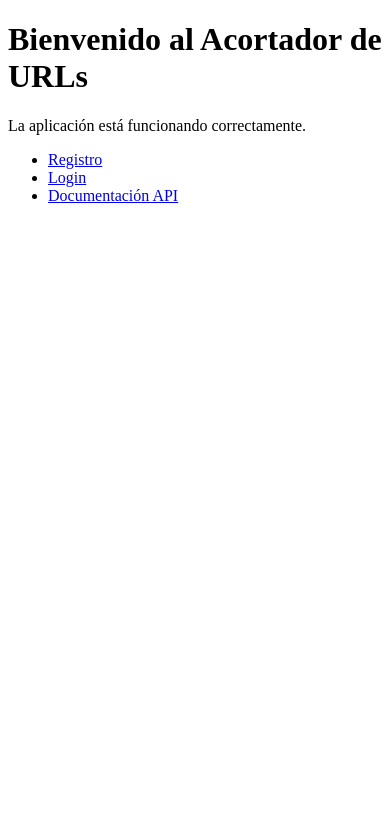
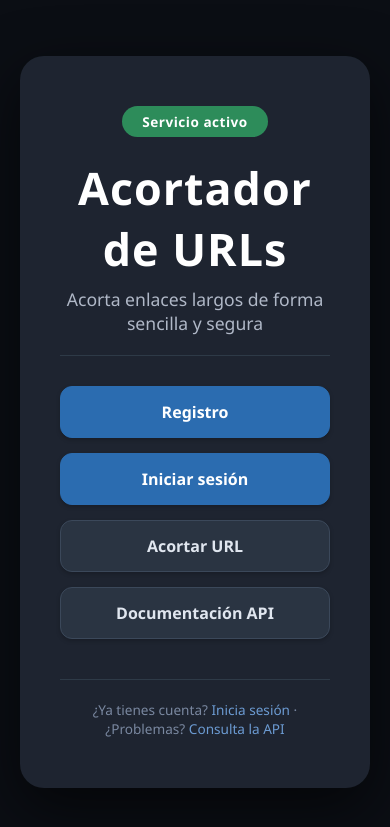
Before and after one commit to fabianaldo2024-arch/acortador_url, a FastAPI app: page / in a window 390 px wide. Shown: the top 827 px of the page. Run offline with FastAPI, Linux system fonts and the light colour scheme.

Commit message:
Mejora visual de la página de inicio, actualización de autenticación y limpieza de archivos

```diff
--- a/app/main.py
+++ b/app/main.py
@@ -1,61 +1,233 @@
 from contextlib import asynccontextmanager
-from app.database import engine, Base
-from app import models # Asegúrate de importar tus modelos
-
 from fastapi import FastAPI, Depends, HTTPException, Request, status
-from fastapi.responses import RedirectResponse, HTMLResponse, JSONResponse
+from fastapi.responses import RedirectResponse, HTMLResponse
 from fastapi.templating import Jinja2Templates
 from fastapi.staticfiles import StaticFiles
 from sqlalchemy.ext.asyncio import AsyncSession
-from app.database import get_db
+from datetime import timedelta
+import os
+import asyncio
+
+from app.database import engine, Base, get_db
+from app import models
 from app.services.url_service import URLService
 from app.services.metadata_service import MetadataService
-from app.auth import get_current_user, authenticate_user, create_access_token, get_password_hash, get_user_by_email
+from app.auth import (
+    get_current_user, authenticate_user, create_access_token,
+    get_password_hash, get_user_by_email
+)
 from app.dependencies import get_current_admin_user, get_current_active_user
 from app.schemas import UserCreate, UserLogin, URLCreate, URLResponse, Token
-from app.models import User
-from datetime import timedelta
-import asyncio
-from fastapi.templating import Jinja2Templates
 
+# ====== LIFESPAN PARA CREAR TABLAS AL INICIAR ======
 @asynccontextmanager
 async def lifespan(app: FastAPI):
-    # --- Código que se ejecuta al INICIAR la app ---
     async with engine.begin() as conn:
         await conn.run_sync(Base.metadata.create_all)
     print("✅ Tablas verificadas/creadas al iniciar la app.")
     yield
-    # --- Código que se ejecuta al CERRAR la app (opcional) ---
-    # await engine.dispose()
 
+# ====== INSTANCIA DE LA APP ======
 app = FastAPI(title="URL Shortener", lifespan=lifespan)
 
-# ====== CONFIGURACIÓN DE TEMPLATES ======
-
-import os
+# ====== CONFIGURACIÓN DE TEMPLATES Y STATIC ======
 BASE_DIR = os.path.dirname(os.path.abspath(__file__))
 templates = Jinja2Templates(directory=os.path.join(BASE_DIR, "templates"))
 app.mount("/static", StaticFiles(directory=os.path.join(BASE_DIR, "static")), name="static")
 
-templates = Jinja2Templates(directory="app/templates")
-app.mount("/static", StaticFiles(directory="app/static"), name="static")
-
-# ====== PÁGINAS HTML (¡PRIMERO! ANTES DE /{short_code}) ======
+# ====== PÁGINAS HTML (rutas web) ======
 
 @app.get("/", response_class=HTMLResponse)
 async def home(request: Request):
     html_content = """
+   <!DOCTYPE html>
+<html lang="es">
+<head>
+    <meta charset="UTF-8">
+    <meta name="viewport" content="width=device-width, initial-scale=1.0">
+    <title>Acortador de URLs</title>
+    <style>
+        /* RESET y fondo oscuro */
+        * {
+            margin: 0;
+            padding: 0;
+            box-sizing: border-box;
+        }
+        body {
+            font-family: 'Segoe UI', Tahoma, Geneva, Verdana, sans-serif;
+            background: #0b0e14;  /* fondo oscuro */
+            min-height: 100vh;
+            display: flex;
+            justify-content: center;
+            align-items: center;   /* centrado vertical y horizontal */
+            margin: 0;
+            padding: 20px;
+        }
+        .container {
+            background: #1e2430;   /* fondo de la tarjeta más claro que el body */
+            border-radius: 24px;
+            padding: 50px 40px;
+            max-width: 700px;
+            width: 100%;
+            box-shadow: 0 20px 60px rgba(0,0,0,0.6);
+            text-align: center;
+            transition: transform 0.3s ease;
+        }
+        .container:hover {
+            transform: translateY(-5px);
+        }
+        h1 {
+            font-size: 2.8rem;
+            color: #ffffff;
+            margin-bottom: 8px;
+            font-weight: 700;
+            letter-spacing: 1px;
+        }
+        .subtitle {
+            font-size: 1.1rem;
+            color: #b0b8c7;
+            margin-bottom: 30px;
+            border-bottom: 1px solid #2e3a47;
+            padding-bottom: 20px;
+        }
+        .badge {
+            display: inline-block;
+            background: #2d8c5a;
+            color: #ffffff;
+            padding: 6px 20px;
+            border-radius: 50px;
+            font-size: 0.85rem;
+            font-weight: 600;
+            margin-bottom: 20px;
+            letter-spacing: 0.5px;
+        }
+        .menu {
+            display: flex;
+            flex-wrap: wrap;
+            justify-content: center;
+            gap: 15px;
+            margin-top: 10px;
+        }
+        .menu a {
+            display: inline-block;
+            text-decoration: none;
+            background: #2a3442;
+            color: #e0e6ef;
+            padding: 14px 30px;
+            border-radius: 12px;
+            font-weight: 600;
+            font-size: 1rem;
+            border: 1px solid #3b485a;
+            transition: all 0.2s ease;
+            flex: 1 0 auto;
+            min-width: 140px;
+            box-shadow: 0 2px 4px rgba(0,0,0,0.2);
+        }
+        .menu a:hover {
+            background: #3b4a5e;
+            color: #ffffff;
+            border-color: #5a6f88;
+            transform: scale(1.03);
+            box-shadow: 0 8px 20px rgba(0,0,0,0.4);
+        }
+        .menu a.primary {
+            background: #2b6cb0;
+            color: white;
+            border-color: #2b6cb0;
+        }
+        .menu a.primary:hover {
+            background: #1f4e7a;
+            border-color: #1f4e7a;
+        }
+        .footer {
+            margin-top: 40px;
+            font-size: 0.85rem;
+            color: #7a88a0;
+            border-top: 1px solid #2e3a47;
+            padding-top: 20px;
+        }
+        .footer a {
+            color: #6c9bd2;
+            text-decoration: none;
+        }
+        .footer a:hover {
+            text-decoration: underline;
+            color: #8bb4e6;
+        }
+    </style>
+</head>
+<body>
+    <div class="container">
+        <div class="badge">Servicio activo</div>
+        <h1>Acortador de URLs</h1>
+        <div class="subtitle">Acorta enlaces largos de forma sencilla y segura</div>
+
+        <div class="menu">
+            <a href="/register" class="primary">Registro</a>
+            <a href="/login" class="primary">Iniciar sesión</a>
+            <a href="/shorten">Acortar URL</a>
+            <a href="/docs">Documentación API</a>
+        </div>
+
+        <div class="footer">
+            ¿Ya tienes cuenta? <a href="/login">Inicia sesión</a> ·
+            ¿Problemas? <a href="/docs">Consulta la API</a>
+        </div>
+    </div>
+</body>
+</html>
+    """
+    return HTMLResponse(content=html_content)
+
+@app.get("/register", response_class=HTMLResponse)
+async def register_page(request: Request):
+    html_content = """
     <!DOCTYPE html>
     <html>
-    <head><title>URL Shortener</title></head>
+    <head>
+        <title>Registro - URL Shortener</title>
+        <style>
+            body { font-family: Arial; max-width: 400px; margin: 50px auto; padding: 20px; }
+            input { width: 100%; padding: 8px; margin: 5px 0 15px; box-sizing: border-box; }
+            button { background: #007bff; color: white; padding: 10px 20px; border: none; cursor: pointer; width: 100%; }
+            .error { color: red; }
+            .success { color: green; }
+        </style>
+    </head>
     <body>
-        <h1>Bienvenido al Acortador de URLs</h1>
-        <p>La aplicación está funcionando correctamente.</p>
-        <ul>
-            <li><a href="/register">Registro</a></li>
-            <li><a href="/login">Login</a></li>
-            <li><a href="/docs">Documentación API</a></li>
-        </ul>
+        <h1>Registro de Usuario</h1>
+        <form id="registerForm">
+            <label>Email:</label><br>
+            <input type="email" id="email" required><br>
+            <label>Nombre de usuario:</label><br>
+            <input type="text" id="username" required><br>
+            <label>Contraseña:</label><br>
+            <input type="password" id="password" required><br>
+            <button type="submit">Registrarse</button>
+        </form>
+        <p id="message"></p>
+        <a href="/">Volver al inicio</a>
+
+        <script>
+            document.getElementById('registerForm').addEventListener('submit', async (e) => {
+                e.preventDefault();
+                const email = document.getElementById('email').value;
+                const username = document.getElementById('username').value;
+                const password = document.getElementById('password').value;
+                const response = await fetch('/api/register', {
+                    method: 'POST',
+                    headers: {'Content-Type': 'application/json'},
+                    body: JSON.stringify({email, username, password})
+                });
+                const data = await response.json();
+                const msg = document.getElementById('message');
+                if (response.ok) {
+                    msg.innerHTML = '<span class="success">✅ Usuario registrado. Ahora <a href="/login">inicia sesión</a></span>';
+                } else {
+                    msg.innerHTML = '<span class="error">❌ ' + (data.detail || 'Error desconocido') + '</span>';
+                }
+            });
+        </script>
     </body>
     </html>
     """
@@ -63,26 +235,120 @@ async def home(request: Request):
 
 @app.get("/login", response_class=HTMLResponse)
 async def login_page(request: Request):
+    # 🔥 CORREGIDO: ahora envía 'email' en lugar de 'username'
     html_content = """
     <!DOCTYPE html>
     <html>
-    <head><title>Login - URL Shortener</title></head>
+    <head>
+        <title>Login - URL Shortener</title>
+        <style>
+            body { font-family: Arial; max-width: 400px; margin: 50px auto; padding: 20px; }
+            input { width: 100%; padding: 8px; margin: 5px 0 15px; box-sizing: border-box; }
+            button { background: #28a745; color: white; padding: 10px 20px; border: none; cursor: pointer; width: 100%; }
+            .error { color: red; }
+            .success { color: green; }
+        </style>
+    </head>
     <body>
         <h1>Inicio de Sesión</h1>
-        <p>Esta es la página de login (pendiente de implementación).</p>
+        <form id="loginForm">
+            <label>Email:</label><br>
+            <input type="email" id="email" required><br>
+            <label>Contraseña:</label><br>
+            <input type="password" id="password" required><br>
+            <button type="submit">Iniciar sesión</button>
+        </form>
+        <p id="message"></p>
         <a href="/">Volver al inicio</a>
+
+        <script>
+            document.getElementById('loginForm').addEventListener('submit', async (e) => {
+                e.preventDefault();
+                const email = document.getElementById('email').value;
+                const password = document.getElementById('password').value;
+                const response = await fetch('/api/login', {
+                    method: 'POST',
+                    headers: {'Content-Type': 'application/json'},
+                    body: JSON.stringify({email, password})
+                });
+                const data = await response.json();
+                const msg = document.getElementById('message');
+                if (response.ok) {
+                    msg.innerHTML = '<span class="success">✅ Login exitoso. Token: <code>' + data.access_token + '</code></span>';
+                    localStorage.setItem('access_token', data.access_token);
+                } else {
+                    msg.innerHTML = '<span class="error">❌ ' + (data.detail || 'Error desconocido') + '</span>';
+                }
+            });
+        </script>
     </body>
     </html>
     """
     return HTMLResponse(content=html_content)
 
+@app.get("/shorten", response_class=HTMLResponse)
+async def shorten_page(request: Request):
+    html_content = """
+    <!DOCTYPE html>
+    <html>
+    <head>
+        <title>Acortar URL - URL Shortener</title>
+        <style>
+            body { font-family: Arial; max-width: 500px; margin: 50px auto; padding: 20px; }
+            input { width: 100%; padding: 8px; margin: 5px 0 15px; box-sizing: border-box; }
+            button { background: #17a2b8; color: white; padding: 10px 20px; border: none; cursor: pointer; width: 100%; }
+            .result { margin-top: 20px; padding: 10px; background: #f8f9fa; border-radius: 5px; }
+        </style>
+    </head>
+    <body>
+        <h1>Acortar URL</h1>
+        <form id="shortenForm">
+            <label>URL original:</label><br>
+            <input type="url" id="url" placeholder="https://ejemplo.com" required><br>
+            <button type="submit">Acortar</button>
+        </form>
+        <div id="result" class="result" style="display:none;"></div>
+        <a href="/">Volver al inicio</a>
 
+        <script>
+            document.getElementById('shortenForm').addEventListener('submit', async (e) => {
+                e.preventDefault();
+                const url = document.getElementById('url').value;
+                const token = localStorage.getItem('access_token');
+                if (!token) {
+                    alert('Debes iniciar sesión primero. Ve a /login');
+                    return;
+                }
+                const response = await fetch('/api/urls', {
+                    method: 'POST',
+                    headers: {
+                        'Content-Type': 'application/json',
+                        'Authorization': 'Bearer ' + token
+                    },
+                    body: JSON.stringify({original_url: url})
+                });
+                const data = await response.json();
+                const resultDiv = document.getElementById('result');
+                if (response.ok) {
+                    const short_url = window.location.origin + '/' + data.short_code;
+                    resultDiv.innerHTML = '<strong>✅ URL acortada:</strong><br><a href="' + short_url + '" target="_blank">' + short_url + '</a>';
+                    resultDiv.style.display = 'block';
+                } else {
+                    resultDiv.innerHTML = '<span style="color:red;">❌ ' + (data.detail || 'Error desconocido') + '</span>';
+                    resultDiv.style.display = 'block';
+                }
+            });
+        </script>
+    </body>
+    </html>
+    """
+    return HTMLResponse(content=html_content)
 
 @app.get("/dashboard", response_class=HTMLResponse)
 async def dashboard(
     request: Request,
     db: AsyncSession = Depends(get_db),
-    current_user: User = Depends(get_current_active_user)
+    current_user: models.User = Depends(get_current_active_user)
 ):
     print("📄 Dashboard cargado para:", current_user.email)
     urls = await URLService.get_user_urls(db, current_user.id)
@@ -95,7 +361,7 @@ async def dashboard(
 async def admin_dashboard(
     request: Request,
     db: AsyncSession = Depends(get_db),
-    current_user: User = Depends(get_current_admin_user)
+    current_user: models.User = Depends(get_current_admin_user)
 ):
     print("📄 Admin dashboard cargado")
     urls = await URLService.get_all_urls(db)
@@ -106,146 +372,51 @@ async def admin_dashboard(
 
 # ====== API ENDPOINTS ======
 
-@app.get("/", response_class=HTMLResponse)
-async def home(request: Request):
-    html_content = """
-    <!DOCTYPE html>
-    <html>
-    <head>
-        <title>URL Shortener</title>
-        <style>
-            body { font-family: Arial, sans-serif; margin: 40px; background: #f4f4f4; }
-            .container { max-width: 600px; margin: 0 auto; background: white; padding: 30px; border-radius: 8px; box-shadow: 0 0 10px rgba(0,0,0,0.1); }
-            h1 { color: #333; }
-            ul { list-style: none; padding: 0; }
-            li { margin: 15px 0; }
-            a { display: inline-block; padding: 10px 20px; background: #007bff; color: white; text-decoration: none; border-radius: 5px; }
-            a:hover { background: #0056b3; }
-        </style>
-    </head>
-    <body>
-        <div class="container">
-            <h1>🚀 Bienvenido al Acortador de URLs</h1>
-            <p>La aplicación está funcionando correctamente.</p>
-            <ul>
-                <li><a href="/register">📝 Registro</a></li>
-                <li><a href="/login">🔑 Login</a></li>
-                <li><a href="/docs">📚 Documentación API</a></li>
-            </ul>
-        </div>
-    </body>
-    </html>
-    """
-    return HTMLResponse(content=html_content)
+@app.post("/api/register", status_code=201)
+async def api_register(user_data: UserCreate, db: AsyncSession = Depends(get_db)):
+    existing_user = await get_user_by_email(db, user_data.email)
+    if existing_user:
+        raise HTTPException(status_code=400, detail="El email ya está registrado")
+    hashed = get_password_hash(user_data.password)
+    new_user = models.User(
+        email=user_data.email,
+        username=user_data.username,
+        hashed_password=hashed,
+        is_active=True,
+        is_admin=False
+    )
+    db.add(new_user)
+    await db.commit()
+    await db.refresh(new_user)
+    return {"message": "Usuario registrado con éxito", "user_id": new_user.id}
 
-@app.get("/register", response_class=HTMLResponse)
-async def register_page(request: Request):
-    html_content = """
-    <!DOCTYPE html>
-    <html>
-    <head>
-        <title>Registro - URL Shortener</title>
-        <style>
-            body { font-family: Arial, sans-serif; margin: 40px; background: #f4f4f4; }
-            .container { max-width: 500px; margin: 0 auto; background: white; padding: 30px; border-radius: 8px; box-shadow: 0 0 10px rgba(0,0,0,0.1); }
-            h1 { color: #333; }
-            label { display: block; margin: 10px 0 5px; font-weight: bold; }
-            input[type="text"], input[type="email"], input[type="password"] { width: 100%; padding: 8px; border: 1px solid #ccc; border-radius: 4px; }
-            button { padding: 10px 20px; background: #28a745; color: white; border: none; border-radius: 5px; cursor: pointer; }
-            button:hover { background: #218838; }
-            a { color: #007bff; text-decoration: none; }
-        </style>
-    </head>
-    <body>
-        <div class="container">
-            <h1>📝 Registro de Usuario</h1>
-            <form action="/api/register" method="post">
-                <label>Email:</label>
-                <input type="email" name="email" required>
-                <label>Usuario:</label>
-                <input type="text" name="username" required>
-                <label>Contraseña:</label>
-                <input type="password" name="password" required>
-                <br><br>
-                <button type="submit">Registrarse</button>
-            </form>
-            <p>¿Ya tienes cuenta? <a href="/login">Inicia sesión</a></p>
-            <p><a href="/">Volver al inicio</a></p>
-        </div>
-    </body>
-    </html>
-    """
-    return HTMLResponse(content=html_content)
-
-@app.get("/login", response_class=HTMLResponse)
-async def login_page(request: Request):
-    html_content = """
-    <!DOCTYPE html>
-    <html>
-    <head>
-        <title>Login - URL Shortener</title>
-        <style>
-            body { font-family: Arial, sans-serif; margin: 40px; background: #f4f4f4; }
-            .container { max-width: 500px; margin: 0 auto; background: white; padding: 30px; border-radius: 8px; box-shadow: 0 0 10px rgba(0,0,0,0.1); }
-            h1 { color: #333; }
-            label { display: block; margin: 10px 0 5px; font-weight: bold; }
-            input[type="text"], input[type="password"] { width: 100%; padding: 8px; border: 1px solid #ccc; border-radius: 4px; }
-            button { padding: 10px 20px; background: #007bff; color: white; border: none; border-radius: 5px; cursor: pointer; }
-            button:hover { background: #0056b3; }
-            a { color: #007bff; text-decoration: none; }
-        </style>
-    </head>
-    <body>
-        <div class="container">
-            <h1>🔑 Inicio de Sesión</h1>
-            <form action="/api/login" method="post">
-                <label>Usuario o Email:</label>
-                <input type="text" name="username" required>
-                <label>Contraseña:</label>
-                <input type="password" name="password" required>
-                <br><br>
-                <button type="submit">Iniciar sesión</button>
-            </form>
-            <p>¿No tienes cuenta? <a href="/register">Regístrate</a></p>
-            <p><a href="/">Volver al inicio</a></p>
-        </div>
-    </body>
-    </html>
-    """
-    return HTMLResponse(content=html_content)
-
-
-@app.get("/login", response_class=HTMLResponse)
-async def login_page(request: Request):
-    html_content = """
-    <!DOCTYPE html>
-    <html>
-    <head><title>Login - URL Shortener</title></head>
-    <body>
-        <h1>Inicio de Sesión</h1>
-        <form action="/api/login" method="post">
-            <label>Email: <input type="email" name="email" required></label><br>
-            <label>Contraseña: <input type="password" name="password" required></label><br>
-            <button type="submit">Ingresar</button>
-        </form>
-        <p><a href="/register">Registrarse</a></p>
-        <p><a href="/">Volver al inicio</a></p>
-    </body>
-    </html>
-    """
-    return HTMLResponse(content=html_content)
+@app.post("/api/login", response_model=Token)
+async def api_login(user_data: UserLogin, db: AsyncSession = Depends(get_db)):
+    # 🔥 CORREGIDO: usa user_data.email (no username)
+    user = await authenticate_user(db, user_data.email, user_data.password)
+    if not user:
+        raise HTTPException(
+            status_code=status.HTTP_401_UNAUTHORIZED,
+            detail="Credenciales incorrectas",
+            headers={"WWW-Authenticate": "Bearer"},
+        )
+    access_token_expires = timedelta(minutes=30)
+    access_token = create_access_token(
+        data={"sub": user.email}, expires_delta=access_token_expires
+    )
+    return {"access_token": access_token, "token_type": "bearer"}
 
 @app.post("/api/urls", response_model=URLResponse)
 async def create_short_url(
     url_data: URLCreate,
     db: AsyncSession = Depends(get_db),
-    current_user: User = Depends(get_current_active_user)
+    current_user: models.User = Depends(get_current_active_user)
 ):
     new_url = await URLService.create_short_url(db, url_data, current_user.id)
     asyncio.create_task(MetadataService.fetch_and_save_metadata(db, new_url.id, str(url_data.original_url)))
     return new_url
 
-# ====== REDIRECCIÓN DE URLS CORTAS (¡AL FINAL! DESPUÉS DE LAS RUTAS ESPECÍFICAS) ======
+# ====== REDIRECCIÓN DE URLS CORTAS (DEBE IR AL FINAL) ======
 
 @app.get("/{short_code}")
 async def redirect_to_url(
@@ -253,18 +424,21 @@ async def redirect_to_url(
     db: AsyncSession = Depends(get_db)
 ):
     url = await URLService.get_url_by_code(db, short_code)
-    if not url:
-        raise HTTPException(status_code=404, detail="URL no encontrada")
+    if not url or not url.is_active:
+        raise HTTPException(status_code=404, detail="URL no encontrada o inactiva")
 
     asyncio.create_task(URLService.increment_clicks(db, url.id))
     return RedirectResponse(url.original_url)
 
+# ====== MENSAJE DE INICIO ======
 print("=" * 50)
 print("🚀 URL Shortener iniciado correctamente")
 print("📌 Rutas disponibles:")
 print("   - /              → Página de inicio")
 print("   - /register      → Página de registro")
 print("   - /login         → Página de login")
+print("   - /shorten       → Acortar URL (requiere login)")
 print("   - /dashboard     → Dashboard del usuario")
 print("   - /admin         → Panel de administración")
+print("   - /docs          → Documentación interactiva de la API")
 print("=" * 50)
```
Also changed, not shown: app/auth.py (+22 -11 lines), app/templates/dashboard.html (+27 -36 lines), url_shortener/create_table.py (added, +19 -0 lines), README.md (added), 1 other file.
